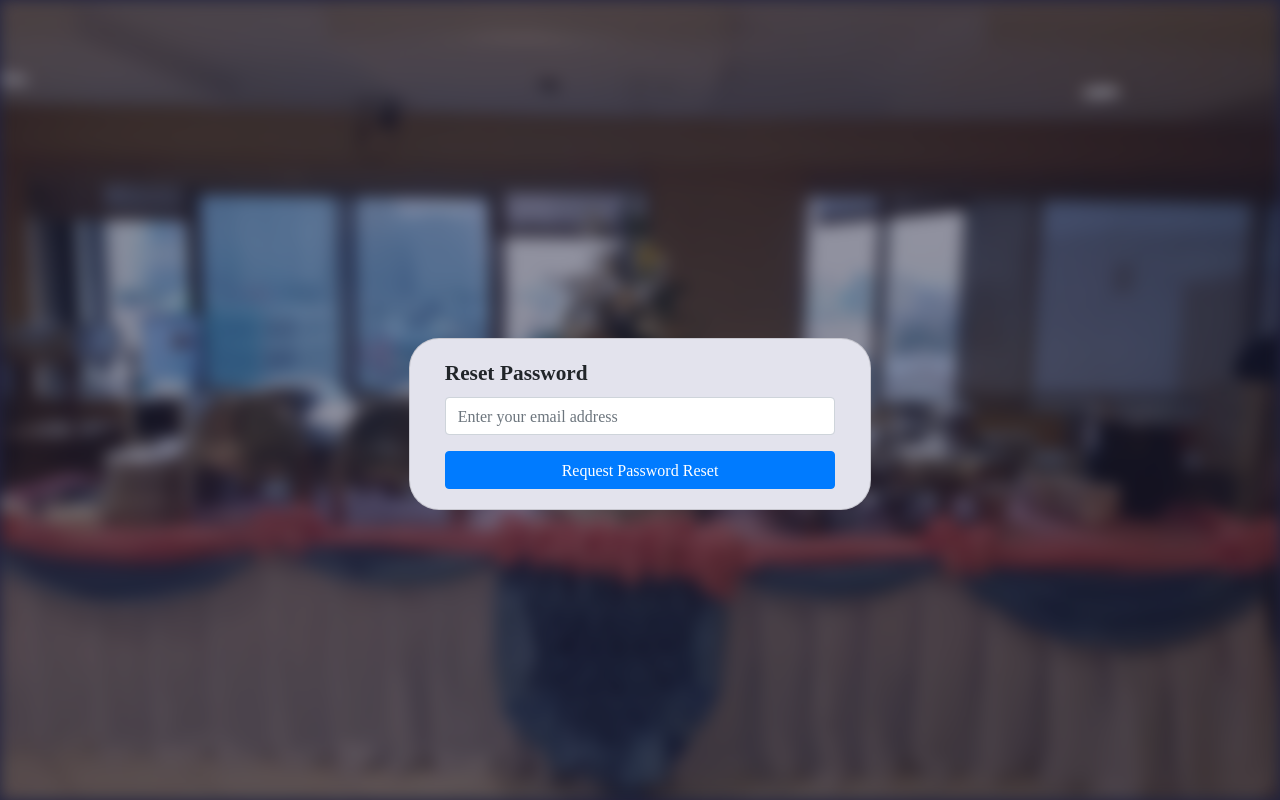
After one commit to Hekigo11/SDL, a PHP site: page /modules/forgot_password.php in a window 1280 px wide. The commit adds this page. Run offline with PHP 8.4, Linux system fonts and the light colour scheme.

Commit message:
Forgot password done

```diff
--- /dev/null
+++ b/modules/forgot_password.php
@@ -0,0 +1,100 @@
+<?php
+require_once __DIR__ . '/../config.php';
+?>
+<!DOCTYPE html>
+<html lang="en">
+<head>
+    <meta charset="utf-8">
+    <meta name="viewport" content="width=device-width, initial-scale=1">
+    <title>Forgot Password</title>
+    <link rel="stylesheet" href="https://maxcdn.bootstrapcdn.com/bootstrap/4.5.2/css/bootstrap.min.css">
+    <script src="https://ajax.googleapis.com/ajax/libs/jquery/3.5.1/jquery.min.js"></script>
+    <link rel="stylesheet" href="<?php echo BASE_URL; ?>/modules/regverif.css">
+</head>
+<body>
+    <div class="container mt-5">
+        <div class="card mx-auto col-md-5" style="border-radius: 30px; background-color: var(--background);">
+            <div class="card-body">
+                <h5 class="card-title">Reset Password</h5>
+                <div id="email-form">
+                    <div class="form-group">
+                        <input type="email" class="form-control" id="email" name="email" placeholder="Enter your email address" required>
+                    </div>
+                    <button type="button" class="btn btn-primary btn-block" id="btnRequestReset">Request Password Reset</button>
+                </div>
+
+                <div id="otp-form" style="display: none;">
+                    <div class="form-group">
+                        <input type="text" class="form-control" id="otp" name="otp" placeholder="Enter OTP code" maxlength="6" required>
+                    </div>
+                    <div class="form-group">
+                        <input type="password" class="form-control" id="new_password" name="new_password" placeholder="Enter new password" required>
+                    </div>
+                    <div class="form-group">
+                        <input type="password" class="form-control" id="confirm_password" name="confirm_password" placeholder="Confirm new password" required>
+                    </div>
+                    <button type="button" class="btn btn-primary btn-block" id="btnResetPassword">Reset Password</button>
+                </div>
+            </div>
+        </div>
+    </div>
+
+    <script>
+    $(document).ready(function(){
+        $("#btnRequestReset").click(function(){
+            let email = $("#email").val();
+            if(!email) {
+                alert("Please enter your email address");
+                return;
+            }
+
+            $.post("<?php echo BASE_URL; ?>/modules/forgot_password_request.php",
+                { email: email },
+                function(response){
+                    if(response.success){
+                        $("#email-form").hide();
+                        $("#otp-form").show();
+                        alert("Password reset code has been sent to your email");
+                    } else {
+                        alert(response.message || "Error occurred");
+                    }
+                }, 'json'
+            );
+        });
+
+        $("#btnResetPassword").click(function(){
+            let email = $("#email").val();
+            let otp = $("#otp").val();
+            let newPassword = $("#new_password").val();
+            let confirmPassword = $("#confirm_password").val();
+
+            if(!otp || !newPassword || !confirmPassword) {
+                alert("Please fill in all fields");
+                return;
+            }
+
+            if(newPassword !== confirmPassword) {
+                alert("Passwords do not match");
+                return;
+            }
+
+            $.post("<?php echo BASE_URL; ?>/modules/reset_password.php",
+                {
+                    email: email,
+                    otp: otp,
+                    new_password: newPassword
+                },
+                function(response){
+                    if(response.success){
+                        alert("Password has been reset successfully");
+                        window.location.href = "<?php echo BASE_URL; ?>/index.php";
+                    } else {
+                        alert(response.message || "Error occurred");
+                    }
+                }, 'json'
+            );
+        });
+    });
+    </script>
+</body>
+</html>
--- a/modules/login.php
+++ b/modules/login.php
@@ -13,10 +13,11 @@
 				<label for="txtpassword">Password</label>
                     <input type="password" class="form-control mb-4" name="txtpassword" placeholder="Enter Password" required>
                 </div>
-				<div class="text-center my-3"><a href="<?php echo BASE_URL; ?>/modules/register.php">Forgot Password?</a></div>
+				<div class="text-center my-3"><p><a href="<?php echo BASE_URL; ?>/modules/forgot_password.php">Forgot Password?</a></p></div>
                 <div class="text-center">
                     <button type="button" class="btn rounded-pill btn-primary btn-block" id="btnlogin">Login</button>
                     <p class="mt-3">Don't have an account? <a href="<?php echo BASE_URL; ?>/modules/register.php">Register here</a></p>
+
                 </div>
             </form>
         </div>
```
Also changed, not shown: modules/forgot_password_request.php (added, +85 -0 lines), modules/reset_password.php (added, +58 -0 lines).
